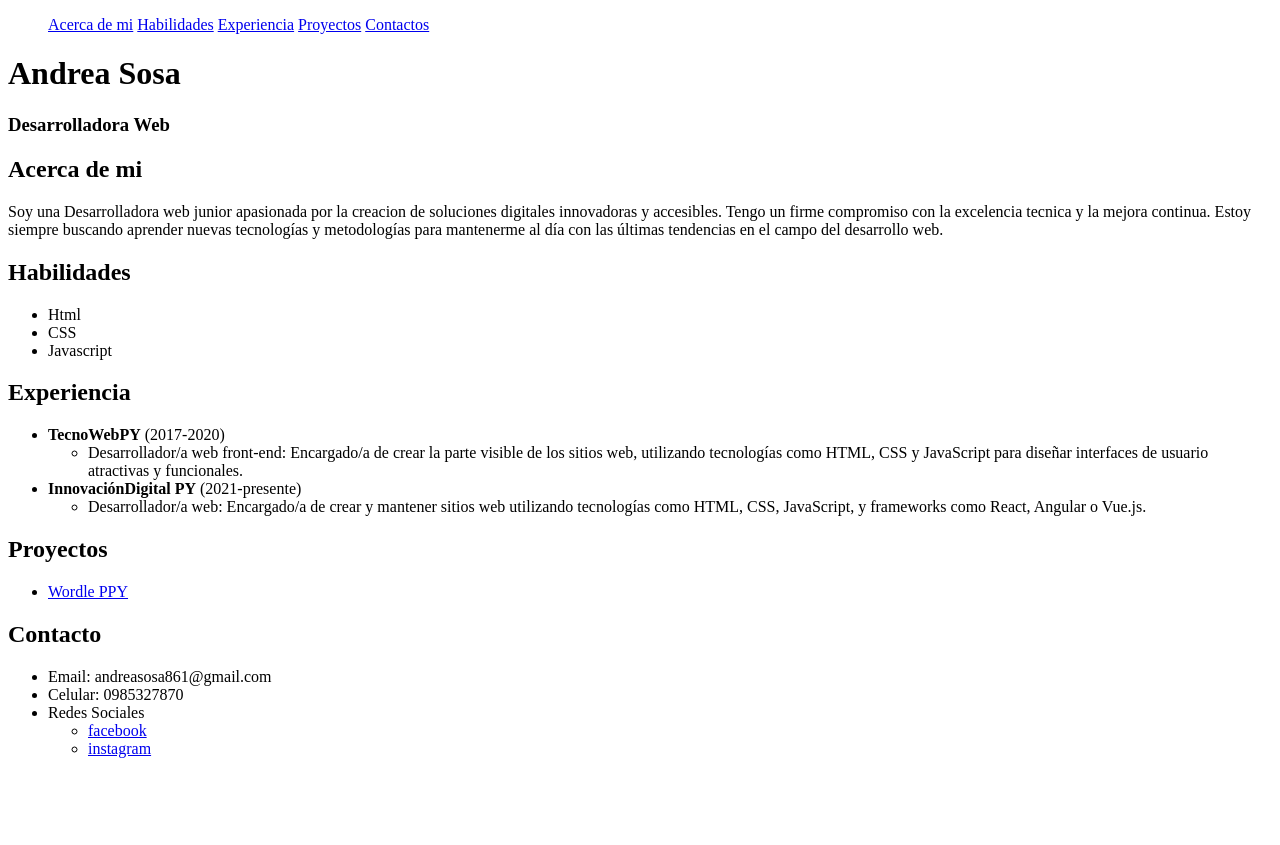
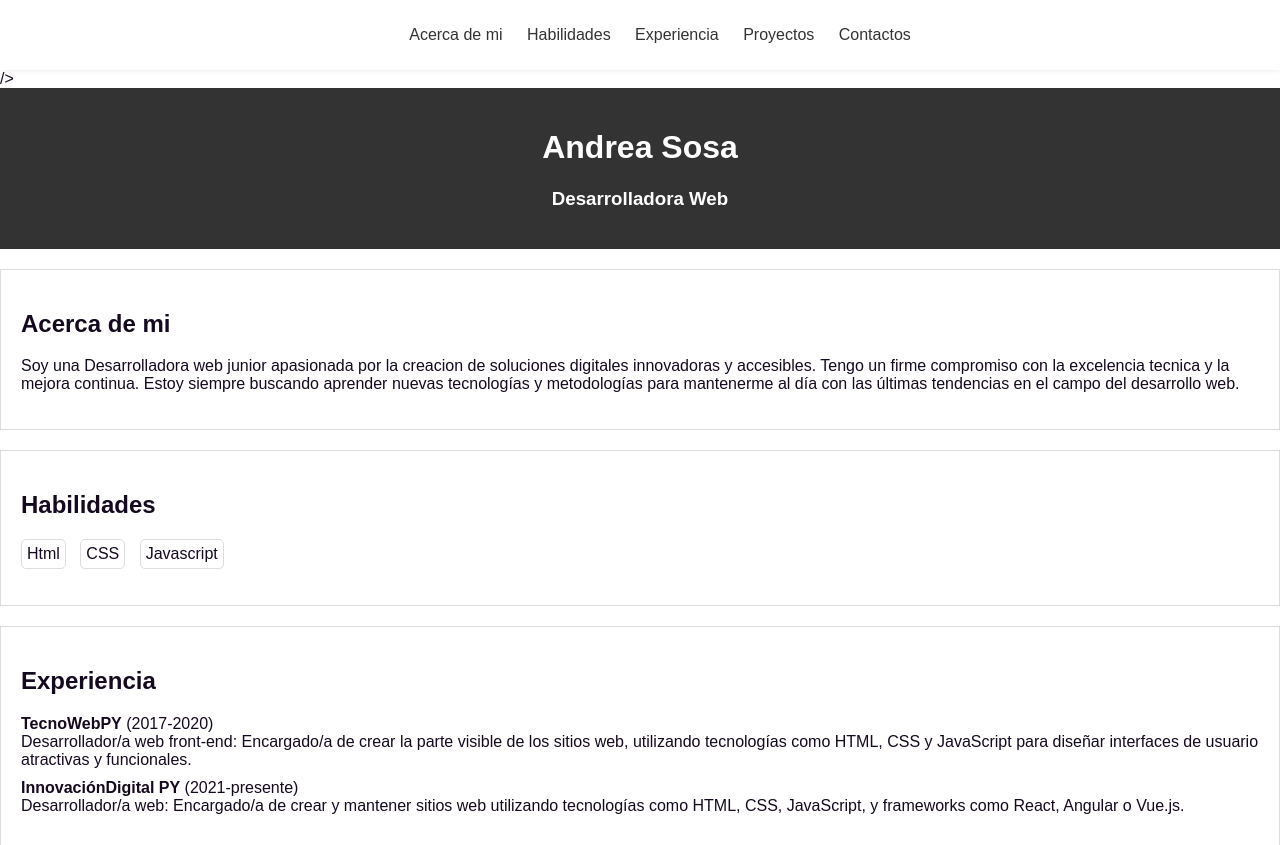
Before and after one commit to andreasosa861/mi-rep-2024, a plain HTML site: page index.html in a window 1280 px wide. Shown: the top 845 px of the page. Before the commit the page ends 800 px from the top, so only its background shows below. Drawn offline with Linux system fonts and the light colour scheme.

Commit message:
css tutorial

```diff
--- a/index.html
+++ b/index.html
@@ -2,17 +2,22 @@
 <html>
     <head>
       <title>mi portafolio</title>
-
+      <link rel="stylesheet" href="style.css" />
+      <link
+            rel="stylesheet"
+             href="https://cdnjs.cloudflare.com/ajax/libs/font-awesome/4.7.0/css/font-awesome.min.css"
+/>
+/>
     </head>
     <body>
         <header>
             <nav>
               <ul>
-                <a href="#acerca-de-mi">Acerca de mi</a>
-                <a href="#habilidades">Habilidades</a>
-                <a href="#experiencia">Experiencia</a>
-                <a href="#proyectos">Proyectos</a>
-                <a href="#contacto">Contactos</a>
+                <a href="#acerca-de-mi" class="menu-item">Acerca de mi</a>
+                <a href="#habilidades" class="menu-item">Habilidades</a>
+                <a href="#experiencia" class="menu-item">Experiencia</a>
+                <a href="#proyectos" class="menu-item">Proyectos</a>
+                <a href="#contacto" class="menu-item">Contactos</a>
               </ul>
             </nav>
             <h1> Andrea Sosa</h1>
@@ -74,12 +79,12 @@
                       <li>Celular: 0985327870</li>
                       <li>
                         Redes Sociales
-                        <ul>
+                        <ul id="sociales">
                           <li>
-                            <a href="https://www.facebook.com/andreaveronica.sosa.334/about/">facebook</a>
+                            <a href="https://www.facebook.com/andreaveronica.sosa.334/about/" class="fa fa-facebook"></a>
                           </li>
                           <li>
-                            <a href="https://www.instagram.com/andreasosa94/">instagram</a>
+                            <a href="https://www.instagram.com/andreasosa94/" class="fa fa-instagram"></a>
                           </li>
                         </ul>
                       </li>
--- /dev/null
+++ b/style.css
@@ -0,0 +1,96 @@
+body {
+    font-family: Arial, Helvetica, sans-serif;
+    margin: 0;
+    color:rgb(21, 9, 32);
+    padding-top: 70px;
+}
+
+nav{
+    position: fixed;
+    top: 0;
+    left: 0;
+    width: 100%;
+    background-color: #fff;
+    box-shadow: 0 0 5px rgba(0, 0, 0, 0.1);
+    text-align: center;
+}
+
+.menu-item {
+    color: #333;
+    padding: 10px;
+    text-decoration: none;
+    display: inline-block;
+    border-radius: 20px;
+}
+
+.menu-item:hover{
+    background-color: #ddd;
+    transition: all 0.4s ease-in-out;
+}
+
+header {
+    background-color: #333;
+    color: #fff;
+    text-align: center;
+    padding: 20px;
+    margin-bottom: 20px;
+}
+
+section{
+    padding: 20px;
+    border: 1px solid #ddd;
+    margin-bottom: 20px;
+}
+
+
+#habilidades ul {
+    list-style: none;
+    padding: 0;
+}
+
+#habilidades li {
+    display: inline-block;
+    padding: 5px;
+    border: 1px solid #ddd;
+    border-radius: 5px;
+    margin-right: 10px;
+}
+
+#experiencia ul {
+    list-style: none;
+    padding: 0;
+    margin: 0;
+}
+
+#experiencia ul li {
+    margin-bottom: 10px;
+}
+
+#proyectos ul {
+    list-style: none;
+    padding: 0;
+    margin: 0;
+}
+
+#proyectos a {
+    font-weight: bold;
+    font-style: italic;
+    text-decoration: none;
+    color: #333;
+}
+
+#proyectos a:hover {
+    text-decoration: underline;
+}
+
+#sociales {
+    list-style: none;
+    padding: 0;
+    margin-top: 10px;
+}
+
+#sociales li {
+    list-style: none;
+    display: inline-block;
+    padding: 5px;
+}
```
